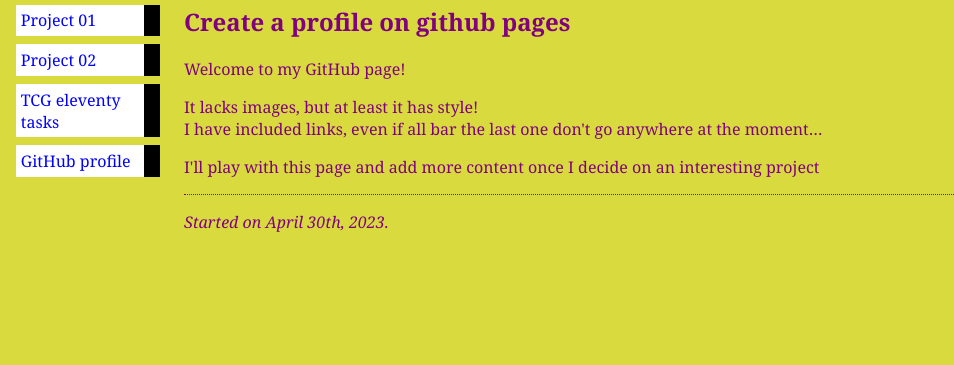
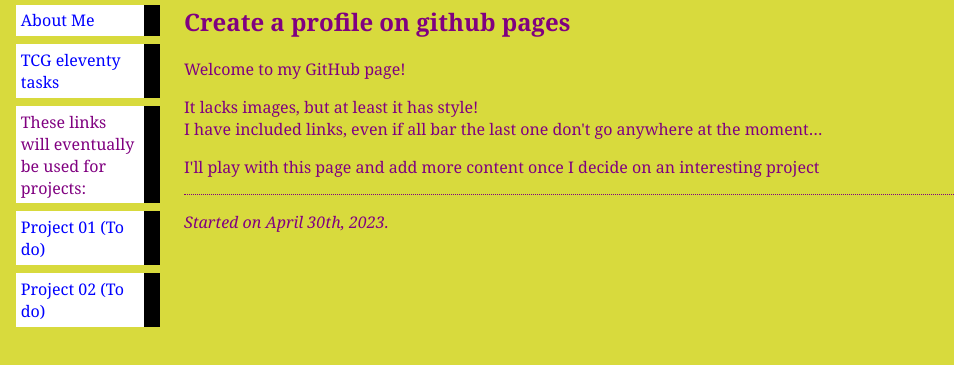
Before and after one commit to MikeyJ-Eng/MikeyJ-Eng.github.io, a plain HTML site: page index.html in a window 1280 px wide. Shown: the part 75-440 px from the top of the page, without its empty margins (0-954 px from the left). Drawn offline with Linux system fonts and the light colour scheme.

Commit message:
Shuffle links

```diff
--- a/index.html
+++ b/index.html
@@ -10,11 +10,12 @@
 
     <!-- Site navigation menu -->
     <ul class="navbar">
-        <li><a href="index.html">Home page</a>
-        <li><a href="project01.html">Project 01</a>
-        <li><a href="project02.html">Project 02</a>
+        <li><a href="https://mikeyj-eng.github.io/index.html">Home page</a>
+        <li><a href="https://github.com/MikeyJ-Eng">About Me</a>
         <li><a href="https://main--zippy-muffin-faa72b.netlify.app/">TCG eleventy tasks</a>
-        <li><a href="https://github.com/MikeyJ-Eng">GitHub profile</a>
+        <li>These links will eventually be used for projects:
+        <li><a href="project01.html">Project 01 (To do)</a>
+        <li><a href="project02.html">Project 02 (To do)</a>
     </ul>
 
     <!-- Main content -->
```
